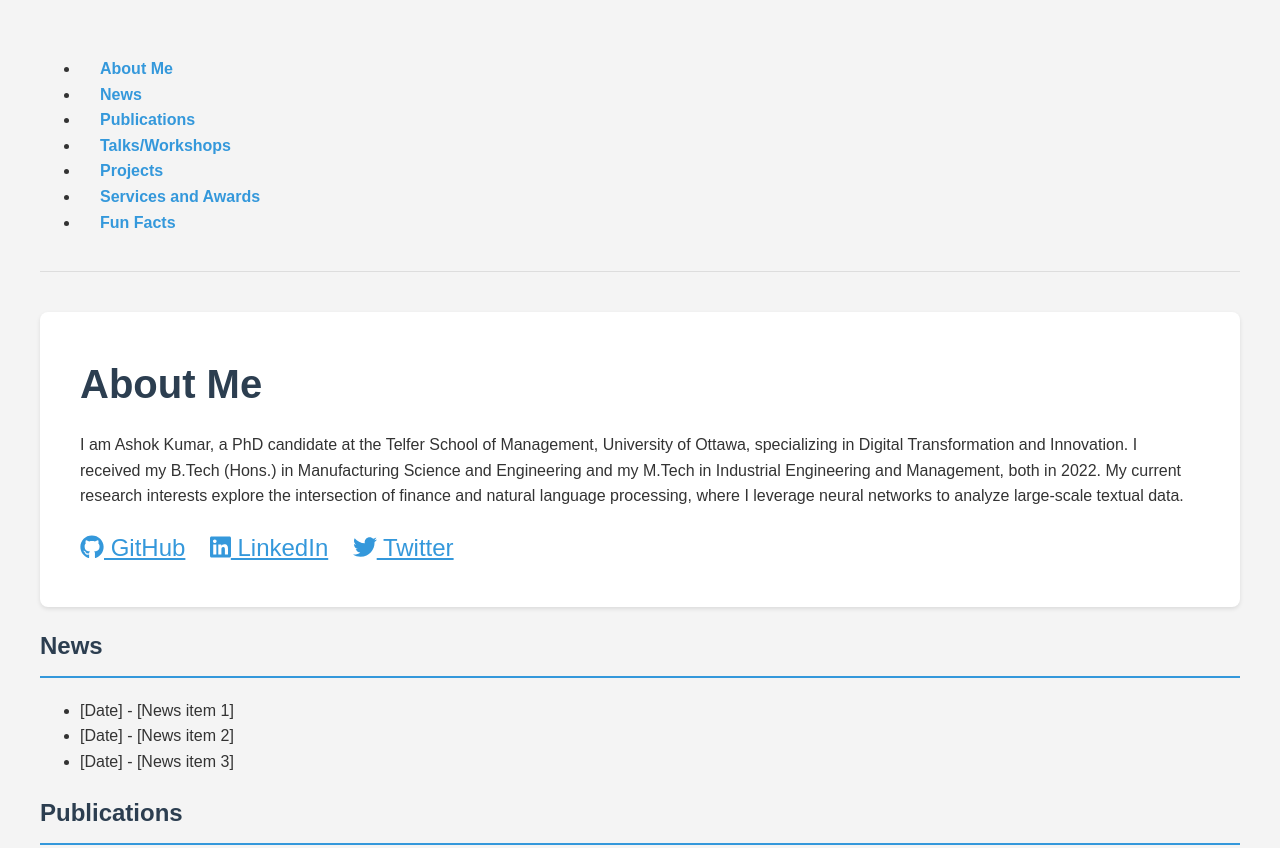
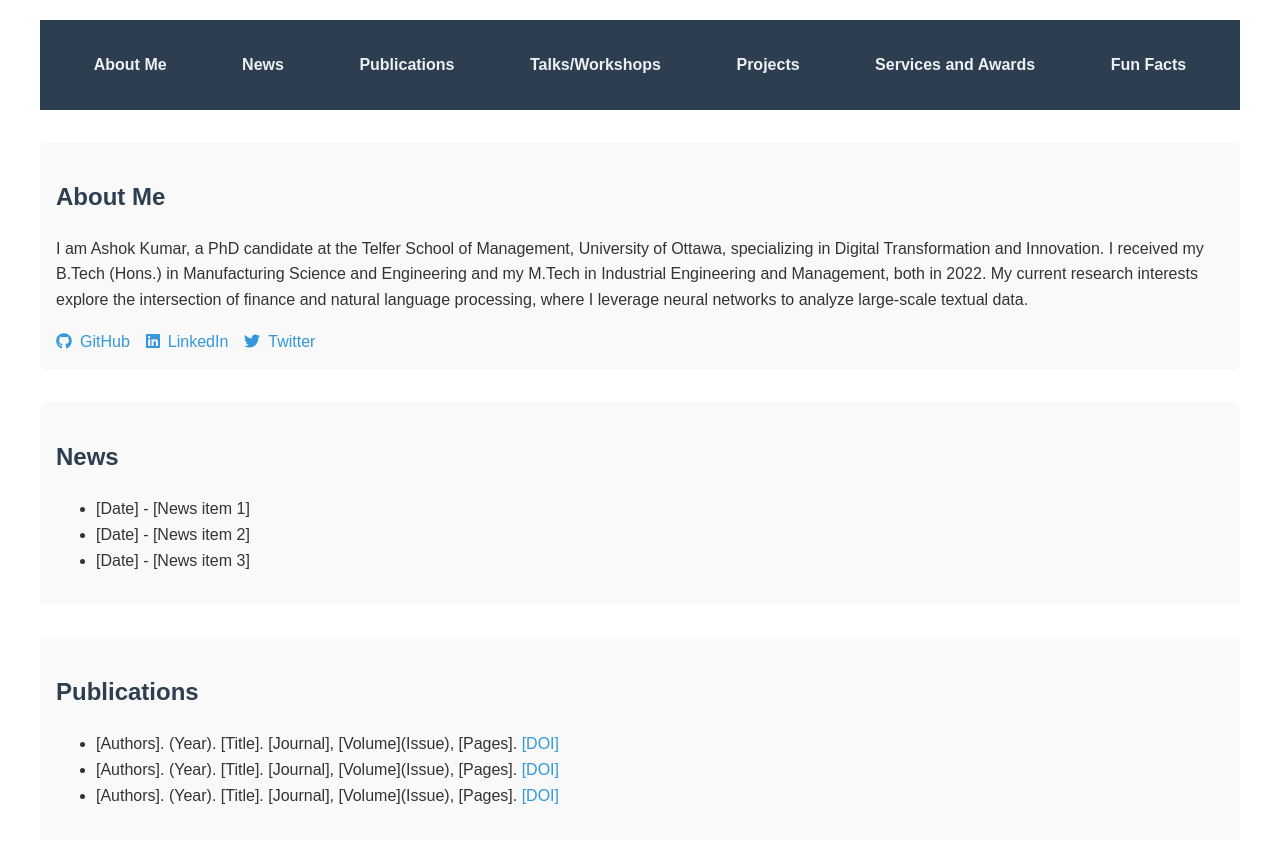
Before and after one commit to ashoknimiwal/ashoknimiwal.github.io, a plain HTML site: page index.html in a window 1280 px wide. Shown: the top 848 px of the page. Drawn offline with Linux system fonts and the light colour scheme.

Commit message:
Reverting styles.css to initial commit

```diff
--- a/styles.css
+++ b/styles.css
@@ -1,3 +1,4 @@
+/* Global Styles */
 body {
     font-family: Arial, sans-serif;
     line-height: 1.6;
@@ -5,88 +6,92 @@ body {
     max-width: 1200px;
     margin: 0 auto;
     padding: 20px;
-    background-color: #f4f4f4;
 }
 
-header {
-    display: flex;
-    justify-content: space-between;
-    align-items: center;
-    padding: 20px 0;
-    border-bottom: 1px solid #ddd;
-}
-
-h1 {
-    margin: 0;
-    font-size: 2.5em;
+h1, h2, h3 {
     color: #2c3e50;
 }
 
-nav a {
-    margin-left: 20px;
+a {
+    color: #3498db;
     text-decoration: none;
-    color: #3498db;
+}
+
+a:hover {
+    text-decoration: underline;
+}
+
+/* Header and Navigation */
+header {
+    background-color: #2c3e50;
+    padding: 1rem;
+    margin-bottom: 2rem;
+}
+
+nav ul {
+    list-style-type: none;
+    padding: 0;
+    display: flex;
+    justify-content: space-around;
+}
+
+nav ul li a {
+    color: #ecf0f1;
     font-weight: bold;
 }
 
-main {
-    margin-top: 40px;
+/* Sections */
+section {
+    margin-bottom: 2rem;
+    padding: 1rem;
+    background-color: #f9f9f9;
+    border-radius: 5px;
 }
 
-#about {
-    background-color: white;
-    padding: 40px;
-    border-radius: 8px;
-    box-shadow: 0 2px 4px rgba(0,0,0,0.1);
-}
-
-.about-content {
+/* Social Links */
+.social-links {
     display: flex;
-    align-items: flex-start;
-    gap: 40px;
-}
-
-.profile-pic {
-    width: 200px;
-    height: 200px;
-    border-radius: 50%;
-    object-fit: cover;
-}
-
-.about-text {
-    flex: 1;
-}
-
-.social-links {
-    margin-top: 20px;
+    gap: 1rem;
+    margin-top: 1rem;
 }
 
 .social-links a {
-    font-size: 24px;
-    margin-right: 20px;
-    color: #3498db;
+    display: inline-flex;
+    align-items: center;
+    gap: 0.5rem;
 }
 
-h2 {
-    color: #2c3e50;
-    border-bottom: 2px solid #3498db;
-    padding-bottom: 10px;
-    margin-bottom: 20px;
+/* Project Grid */
+.project-grid {
+    display: grid;
+    grid-template-columns: repeat(auto-fit, minmax(250px, 1fr));
+    gap: 1rem;
 }
 
-footer {
-    margin-top: 40px;
-    text-align: center;
-    color: #777;
+.project-card {
+    background-color: #fff;
+    border: 1px solid #ddd;
+    border-radius: 5px;
+    padding: 1rem;
 }
 
+/* Footer */
+footer {
+    text-align: center;
+    margin-top: 2rem;
+    padding: 1rem;
+    background-color: #2c3e50;
+    color: #ecf0f1;
+}
+
+/* Responsive Design */
 @media (max-width: 768px) {
-    .about-content {
+    nav ul {
         flex-direction: column;
         align-items: center;
     }
 
-    .profile-pic {
-        margin-bottom: 20px;
+    nav ul li {
+        margin-bottom: 0.5rem;
     }
 }
```
